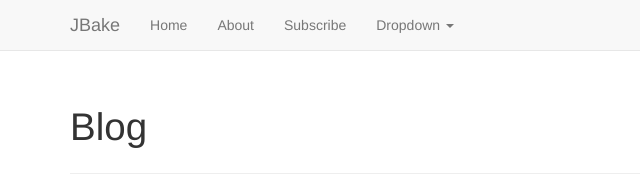
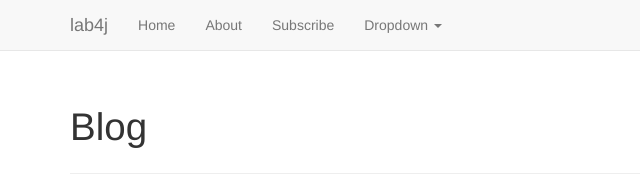
Before and after one commit to lab4j/lab4j.github.io, a plain HTML site: page index.html in a window 1280 px wide. Shown: the top 191 px of the page, 0-640 px from the left. Drawn offline with Linux system fonts and the light colour scheme.

Commit message:
Logo changed

```diff
--- a/index.html
+++ b/index.html
@@ -41,7 +41,7 @@
             <span class="icon-bar"></span>
             <span class="icon-bar"></span>
           </button>
-          <a class="navbar-brand" href="">JBake</a>
+          <a class="navbar-brand" href="">lab4j</a>
         </div>
         <div class="navbar-collapse collapse">
           <ul class="nav navbar-nav">
```
